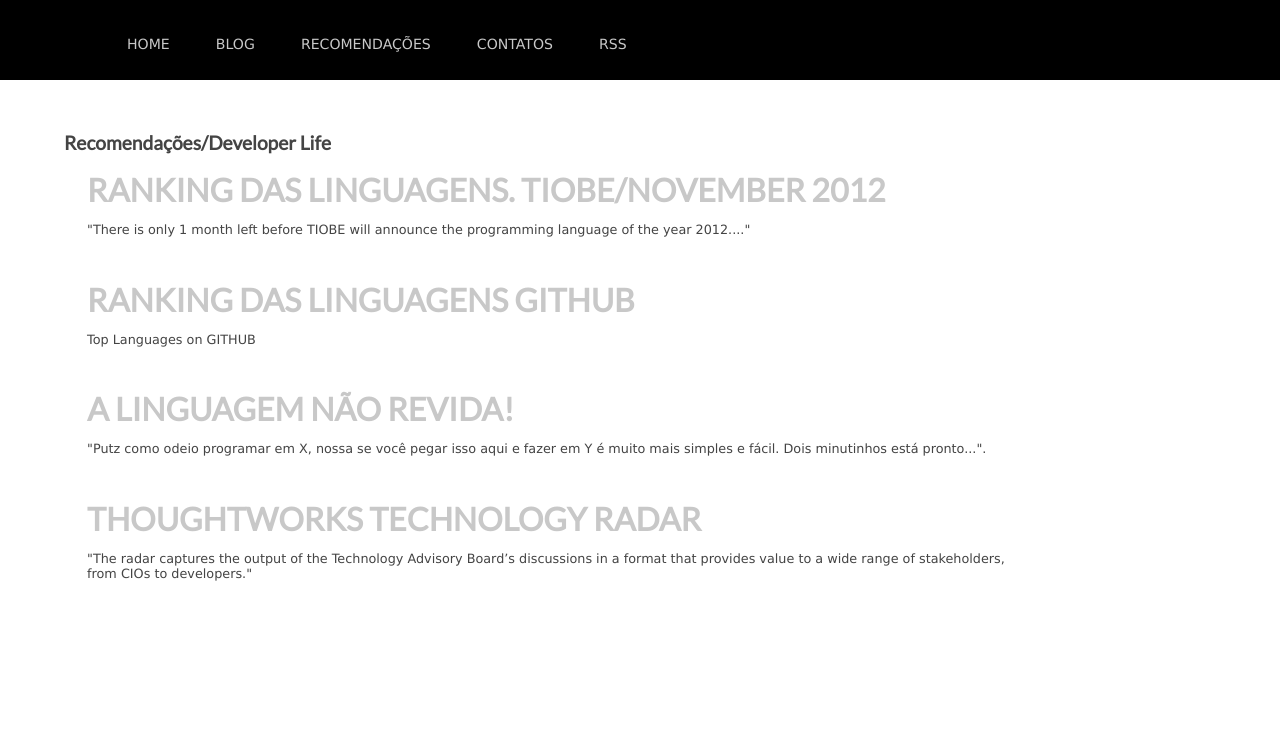
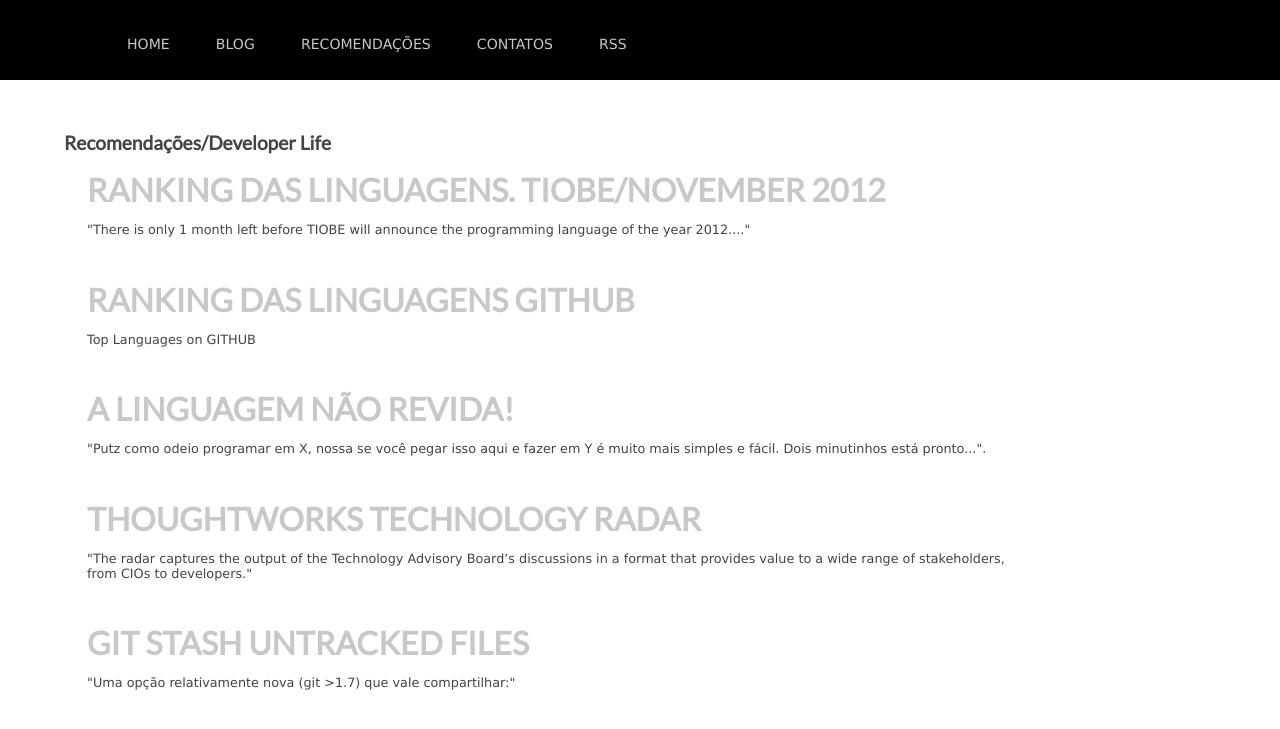
Before and after one commit to rgarbin/rgarbin.github.com, a Jekyll site: the page built from references/developer-life.html, in a window 1280 px wide. Shown: the top 729 px of the page. Built offline with Jekyll 4.4.1, drawn with Linux system fonts in a browser that asks for light colours; comment, search, counter and statistics services are not loaded.

Commit message:
Adicionando nova referencia para os desenvolvedores que usam o GIT, opção stash

```diff
--- a/references/developer-life.html
+++ b/references/developer-life.html
@@ -27,3 +27,9 @@ title: Recomendações Developer Life
       <p>"The radar captures the output of the Technology Advisory Board’s discussions in a format that provides value to a wide range of stakeholders, from CIOs to developers."</p>
     </div>
 </article>
+<article>
+    <div class="post">
+      <h3><a href="http://globodev.tumblr.com/post/32926369758/git-stash-untracked-files#.UOY6H_msTLc" alt="Git Stash Untracked Files" target="_blank">Git Stash Untracked Files</a></h3>
+      <p>"Uma opção relativamente nova (git >1.7)  que vale compartilhar:"</p>
+    </div>
+</article>
```
